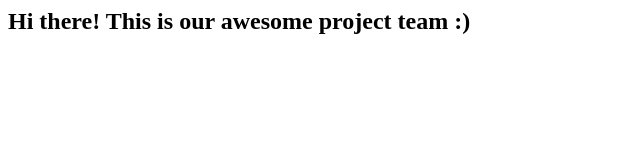
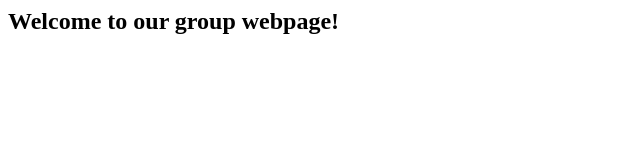
Before and after one commit to NicoleWiktor/git_conflict_demo, a plain HTML site: page index.html in a window 1280 px wide. Shown: the whole page, without its empty margins (0-640 px from the left). Drawn offline with Linux system fonts and the light colour scheme.

Commit message:
Initial commit

```diff
--- a/index.html
+++ b/index.html
@@ -1 +1 @@
-<h2>Hi there! This is our awesome project team :)</h2>
+<h2>Welcome to our group webpage!</h2>
```
